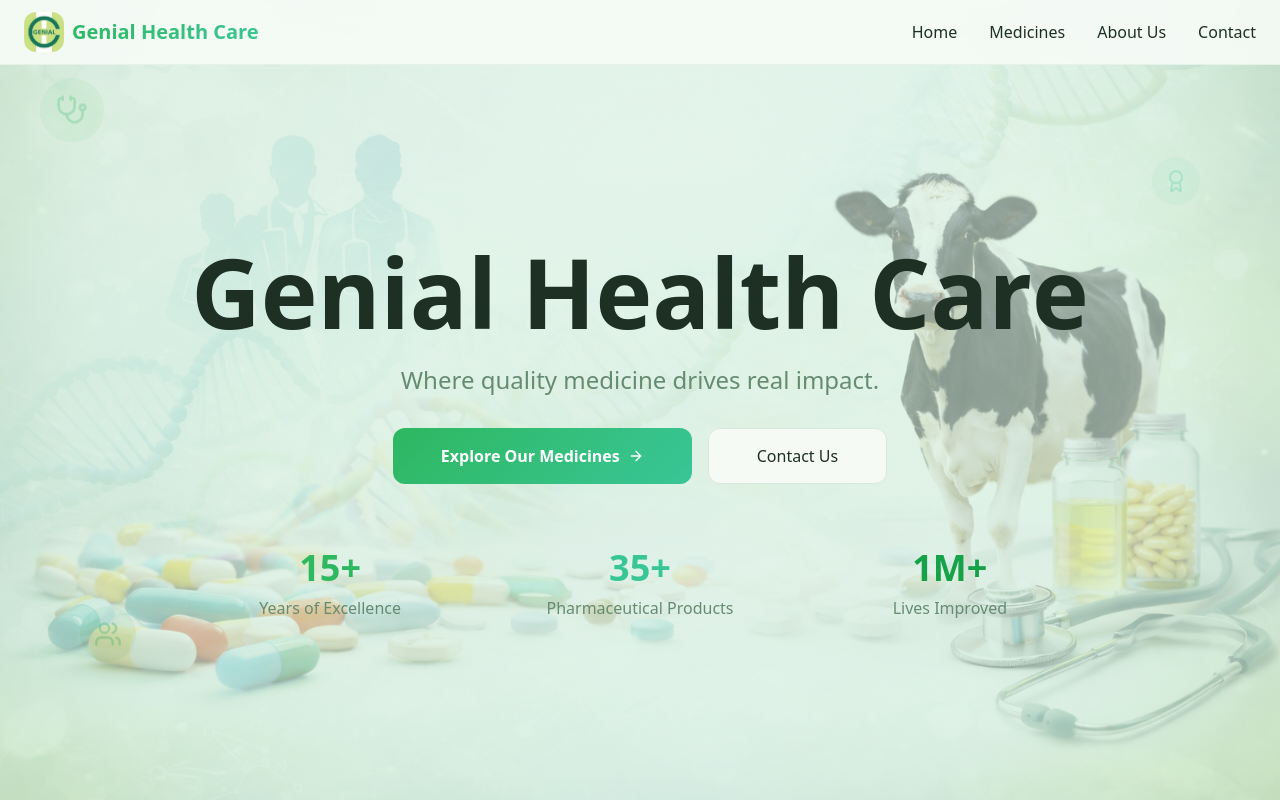
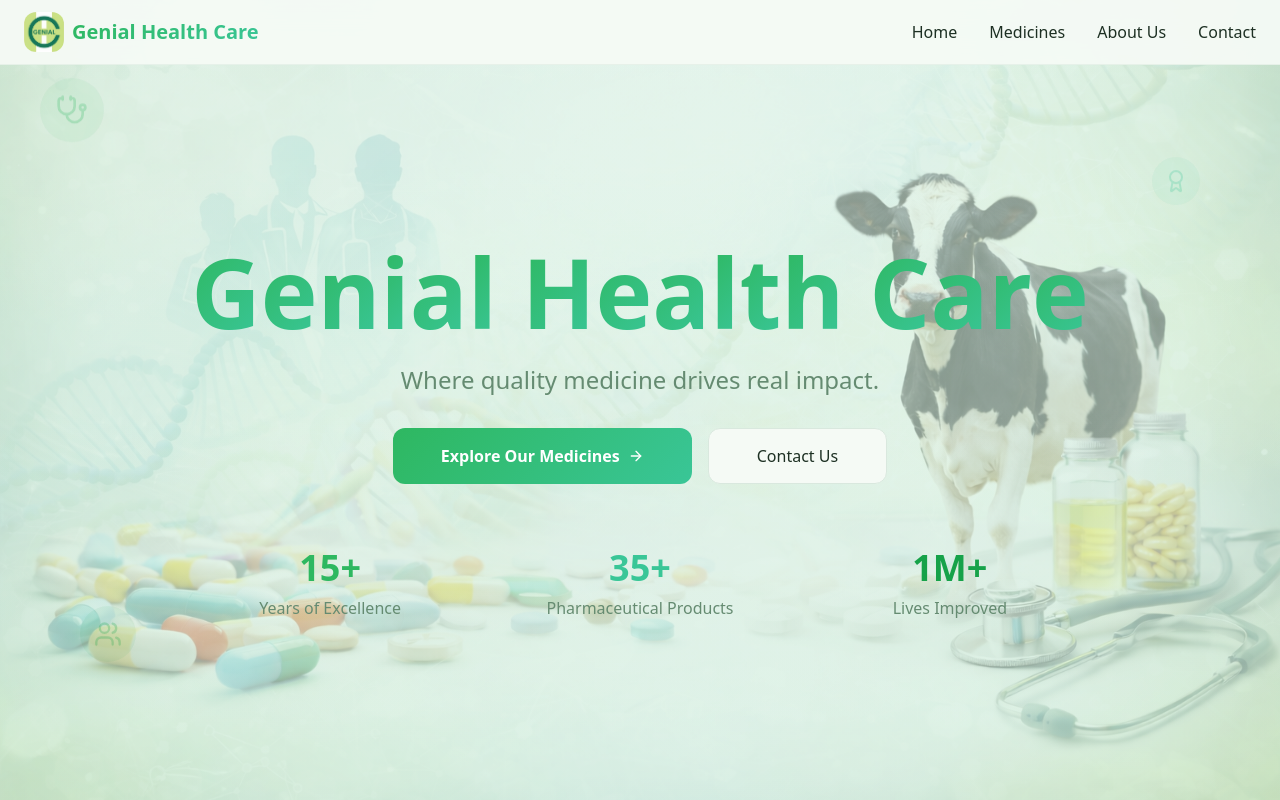
Before and after one commit to MayukhC99/genial-medicine-showcase, a React (Vite) app: page / in a window 1280 px wide. Shown: the top 800 px of the page. Built offline with nearby package versions, Linux system fonts and the light colour scheme.

Commit message:
Changes
Co-authored-by: MayukhC99 <41683420+MayukhC99@users.noreply.github.com>

```diff
--- a/src/components/HeroSection.tsx
+++ b/src/components/HeroSection.tsx
@@ -10,10 +10,9 @@ function WaveTitle({ text }: { text: string }) {
   const getColor = useCallback((i: number) => {
     if (hoveredIndex === null) return undefined;
     const dist = Math.abs(i - hoveredIndex);
-    if (dist > 4) return undefined;
-    const intensity = 1 - dist / 5;
-    // Subtle warm gold wash that fades outward
-    return `hsl(45 85% ${55 + (1 - intensity) * 15}% / ${0.6 * intensity + 0.4})`;
+    if (dist > 1) return undefined;
+    const intensity = 1 - dist / 2;
+    return `hsl(45 85% ${55 + (1 - intensity) * 15}% / ${0.5 * intensity + 0.5})`;
   }, [hoveredIndex]);
 
   return (
@@ -26,12 +25,14 @@ function WaveTitle({ text }: { text: string }) {
         return (
           <span
             key={i}
-            className="inline-block cursor-default"
-            style={{
-              color: color ?? undefined,
-              WebkitTextFillColor: color ?? undefined,
-              backgroundImage: color ? 'none' : undefined,
-              transition: 'color 0.4s ease, -webkit-text-fill-color 0.4s ease',
+            className={`inline-block cursor-default ${!color ? 'bg-gradient-primary bg-clip-text text-transparent' : ''}`}
+            style={color ? {
+              color,
+              WebkitTextFillColor: color,
+              backgroundImage: 'none',
+              transition: 'color 0.3s ease, -webkit-text-fill-color 0.3s ease',
+            } : {
+              transition: 'color 0.3s ease, -webkit-text-fill-color 0.3s ease',
             }}
             onMouseEnter={() => setHoveredIndex(i)}
           >
```
